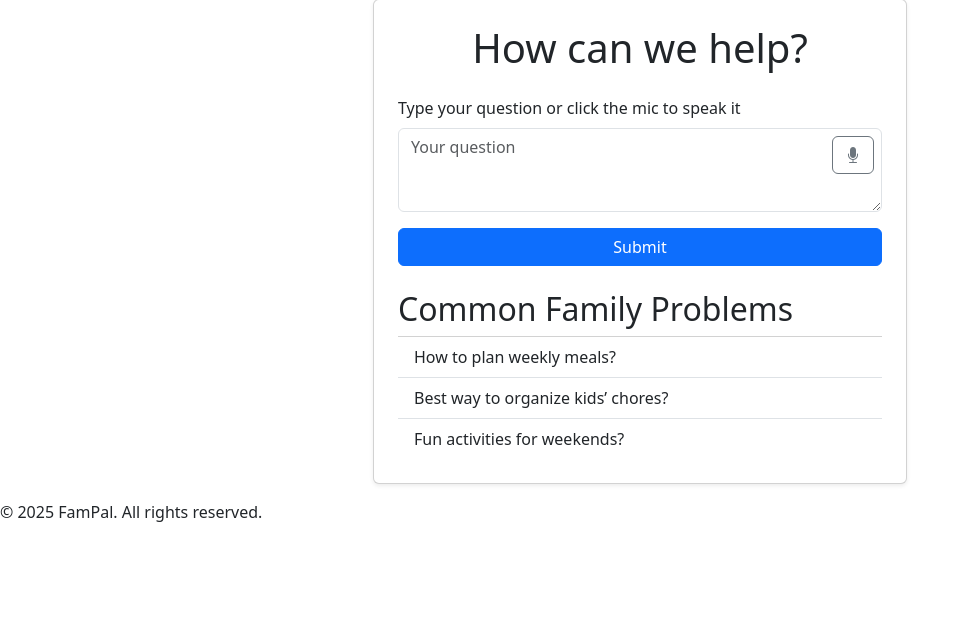
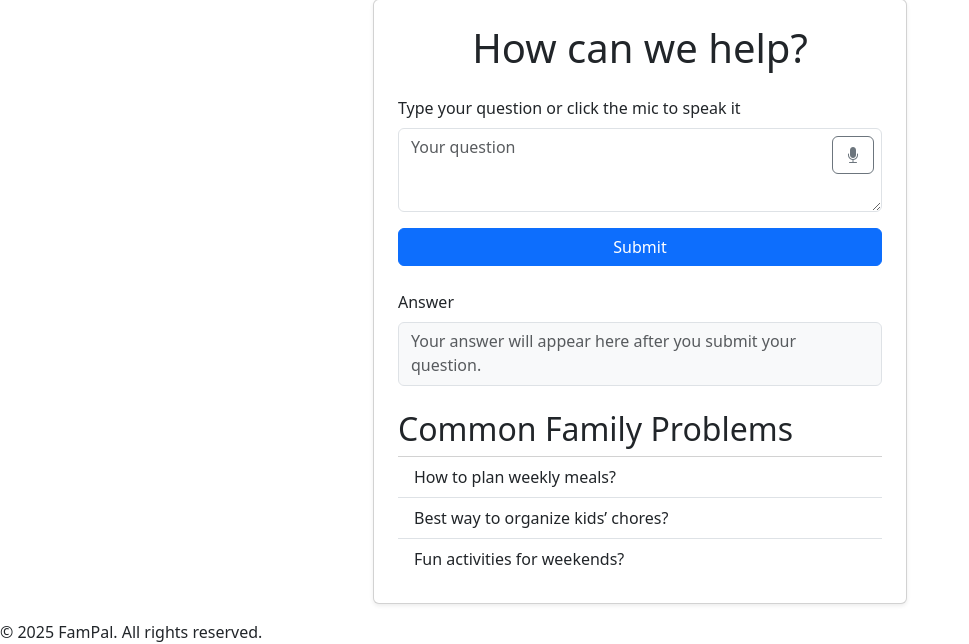
Before and after one commit to xttrust/FamPal, a Django app: page /help/ in a window 1280 px wide. Shown: the part 221-865 px from the top of the page, without its empty margins (0-969 px from the left). Before the commit the page ends 743 px from the top, so only its background shows below. Run offline with Django 5.2, Linux system fonts and the light colour scheme.

Commit message:
feat: help page, add answer box

```diff
--- a/templates/home/help.html
+++ b/templates/home/help.html
@@ -15,24 +15,34 @@
             <label for="messageInput" class="form-label">Type your question or click the mic to speak it</label>
 
             <div class="position-relative">
-              <textarea id="messageInput" name="message" class="form-control pe-5" rows="3"
-                placeholder="Your question" aria-label="Your question"></textarea>
+              <textarea id="messageInput" name="message" class="form-control pe-5" rows="3" placeholder="Your question"
+                aria-label="Your question"></textarea>
 
               <!-- Mic button -->
-              <button type="button"
-                class="btn btn-outline-secondary position-absolute top-0 end-0 mt-2 me-2"
-                id="micButton"
-                title="Click to speak your question">
+              <button type="button" class="btn btn-outline-secondary position-absolute top-0 end-0 mt-2 me-2"
+                id="micButton" title="Click to speak your question">
                 <i class="bi bi-mic-fill"></i>
               </button>
             </div>
           </div>
 
-          <!-- Submit button below -->
+        <!-- Submit button -->
           <div class="d-grid">
             <button type="submit" class="btn btn-primary">Submit</button>
           </div>
         </form>
+
+        <!-- Display answer as text -->
+        <div class="mt-4">
+          <label for="answerBox" class="form-label">Answer</label>
+          <div id="answerBox" class="form-control bg-light" style="min-height: 4em;">
+            {% if answer %}
+              {{ answer }}
+            {% else %}
+              <span class="text-muted">Your answer will appear here after you submit your question.</span>
+            {% endif %}
+          </div>
+        </div>
 
         <h2 class="mt-4">Common Family Problems</h2>
         <ul class="list-group list-group-flush">
@@ -57,8 +67,51 @@
   textarea.addEventListener('input', autoResize);
 
   const observer = new MutationObserver(autoResize);
-  observer.observe(textarea, { childList: true, subtree: true, characterData: true });
+  observer.observe(textarea, {
+    childList: true,
+    subtree: true,
+    characterData: true
+  });
 
   window.addEventListener('load', autoResize);
 </script>
+
+<!-- Speech to text function -->
+<script>
+  const micButton = document.getElementById('micButton');
+  const messageInput = document.getElementById('messageInput');
+
+  if ('webkitSpeechRecognition' in window || 'SpeechRecognition' in window) {
+    const SpeechRecognition = window.SpeechRecognition || window.webkitSpeechRecognition;
+    const recognition = new SpeechRecognition();
+
+    recognition.lang = 'en-US';
+    recognition.continuous = false;
+    recognition.interimResults = false;
+
+    micButton.addEventListener('click', () => {
+      micButton.innerHTML = '<i class="bi bi-mic-mute-fill"></i>';
+      recognition.start();
+    });
+
+    recognition.onresult = (event) => {
+      const transcript = event.results[0][0].transcript;
+      messageInput.value = transcript;
+      micButton.innerHTML = '<i class="bi bi-mic-fill"></i>';
+      messageInput.dispatchEvent(new Event('input')); // trigger auto-resize
+    };
+
+    recognition.onerror = () => {
+      micButton.innerHTML = '<i class="bi bi-mic-fill"></i>';
+    };
+
+    recognition.onend = () => {
+      micButton.innerHTML = '<i class="bi bi-mic-fill"></i>';
+    };
+  } else {
+    micButton.disabled = true;
+    micButton.title = "Speech recognition not supported in this browser.";
+  }
+</script>
+
 {% endblock %}
```
Lines whose indentation alone changed are shown as unchanged.
